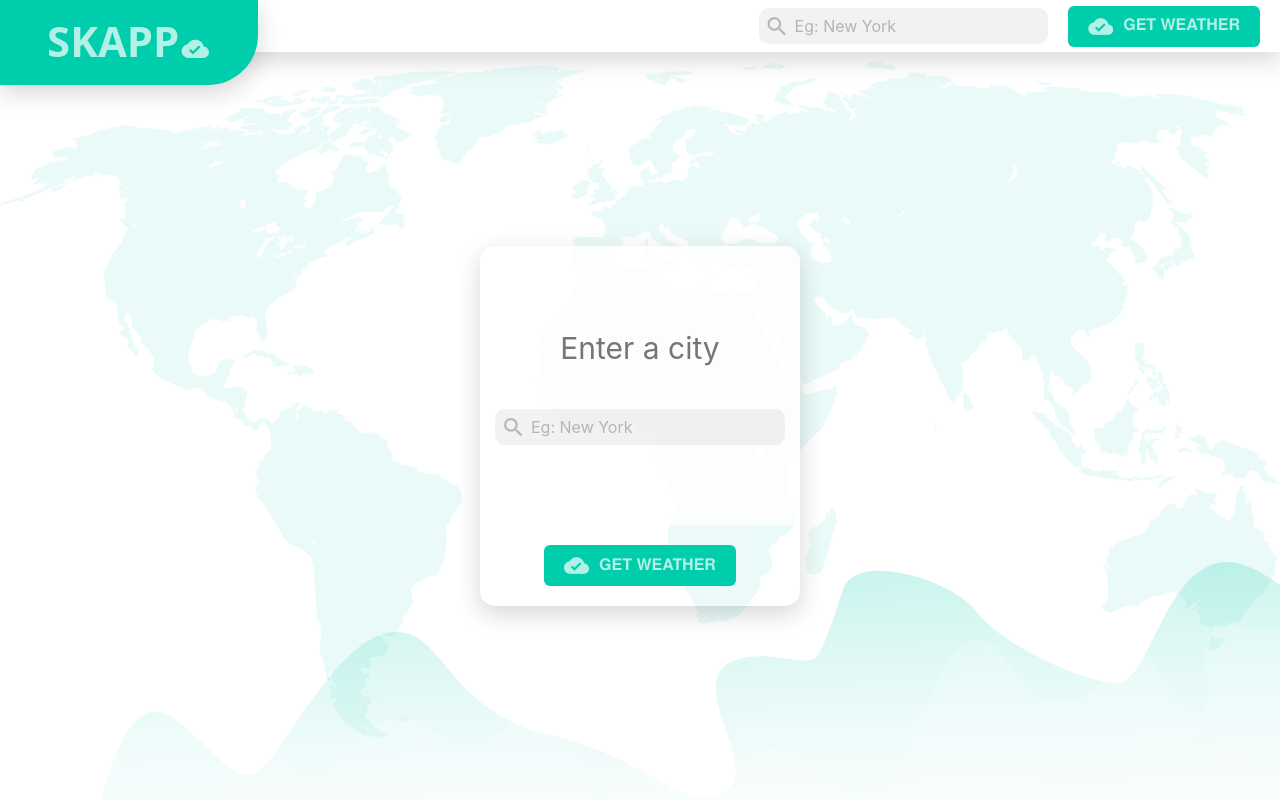
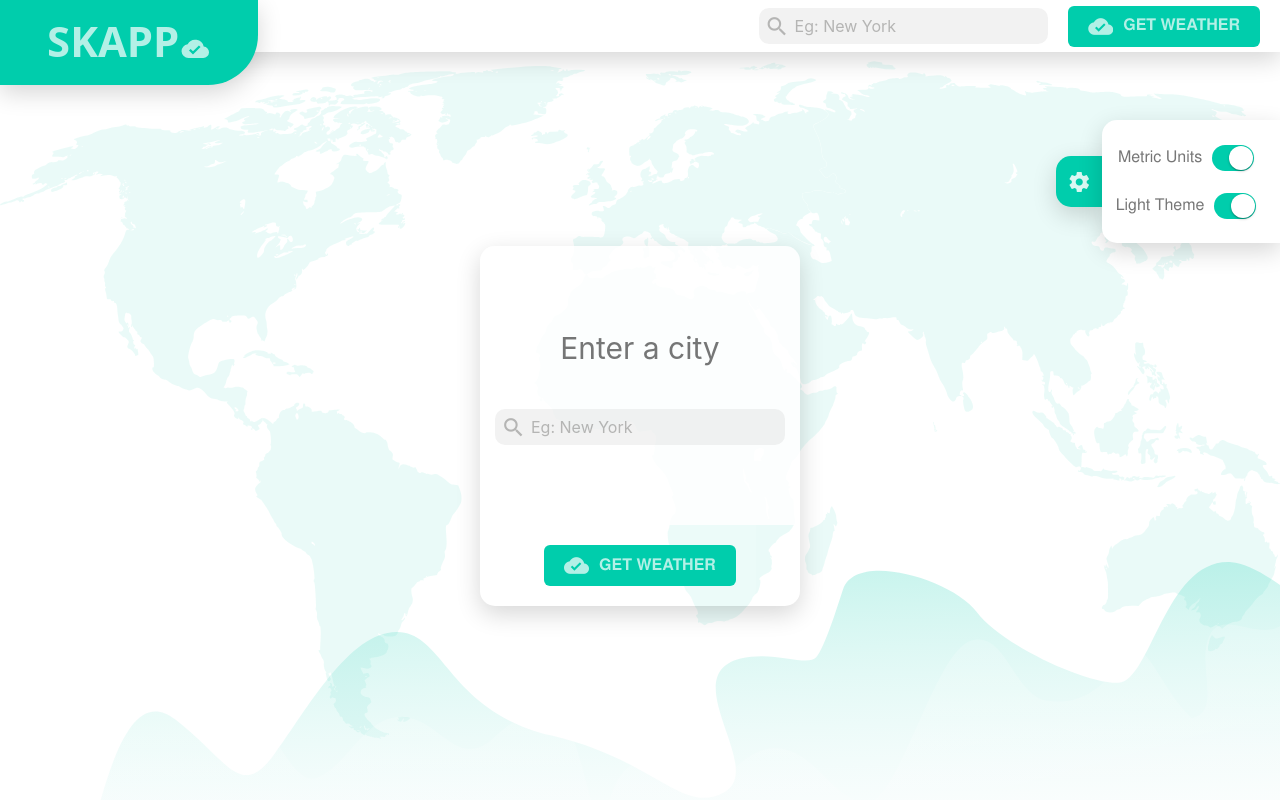
Before and after one commit to ccastanedag/SKAPP, a React (Create React App) app: page / in a window 1280 px wide. Built offline with nearby package versions, Linux system fonts and the light colour scheme.

Commit message:
Implements the rendering of the SkappSettingsWidget component

```diff
--- a/public/index.html
+++ b/public/index.html
@@ -11,10 +11,9 @@
 />
 <link href="https://fonts.googleapis.com/icon?family=Material+Icons"
       rel="stylesheet">
-    <meta
-      name="viewport"
-      content="width=device-width, initial-scale=1, shrink-to-fit=no"
-    />
+
+    <meta name="viewport" content="user-scalable=no, width=device-width, initial-scale=1.0" />
+<meta name="apple-mobile-web-app-capable" content="yes" />
     <meta name="theme-color" content="#000000" />
     <!--
       manifest.json provides metadata used when your web app is installed on a
--- a/src/App.js
+++ b/src/App.js
@@ -7,22 +7,36 @@ import SkappForecast from './components/SkappForecast/SkappForecast';
 import { BrowserRouter as Router, Route, Switch } from 'react-router-dom';
 import SkappError404 from './components/SkappError404/SkappError404';
 import SkappDetail from './components/SkappDetail/SkappDetail';
+import SettingsContext from './utils/SkappContexts';
 
 class App extends Component {
-  citySubmit = (city) => {
-    alert(city);// Here will go the Fetch call to OpenWeather API
+
+  state = {
+    metric: true, // False means Imperial Units
+    light: true // False means Dark Theme
   }
+
+  updateSettings = (option) => {
+    this.setState((prevState) => {
+      return {
+        [option]: !prevState[option]
+      }
+    });
+  }
+
   render() {
     return (
       <Router>
         <div className={styles.background}>
-           <SkappBar citySubmit={this.citySubmit} />
+          <SettingsContext.Provider value={{ settings: this.state, updateSettings: this.updateSettings }}>
+            <Route path='/' component={SkappBar} />
             <Switch>
-             <Route exact path='/' component={SkappHome}/>
+              <Route exact path='/' component={SkappHome} />
               <Route exact path='/forecast' component={SkappForecast} />
               <Route path='/details' component={SkappDetail} />
               <Route component={SkappError404} />
             </Switch>
+          </SettingsContext.Provider>
         </div>
       </Router>
     );
--- a/src/components/SkappBar/SkappBar.js
+++ b/src/components/SkappBar/SkappBar.js
@@ -1,16 +1,12 @@
-import React, { Component } from 'react';
-import styles from './SkappBar.module.scss';
-import SkappLogo from '../../images/SkappLogo.svg';
-import SkappSearchInput from '../SkappSearchInput/SkappSearchInput';
-import SkappButton from '../SkappButton/SkappButton';
-import PropTypes from 'prop-types';
-import { Link } from 'react-router-dom';
+import React, { Component } from 'react'
+import styles from './SkappBar.module.scss'
+import SkappLogo from '../../images/SkappLogo.svg'
+import SkappSearchInput from '../SkappSearchInput/SkappSearchInput'
+import SkappButton from '../SkappButton/SkappButton'
+import { Link } from 'react-router-dom'
+import SkappSettingsWidget from '../SkappSettingsWidget/SkappSettingsWidget'
 
 class SkappBar extends Component {
-  static propTypes = {
-    citySubmit: PropTypes.func.isRequired
-  }
-
   state = {
     cityName: ''
   }
@@ -46,8 +42,8 @@ class SkappBar extends Component {
             !this.state.cityName &&
             <SkappButton text='GET WEATHER' iconName='cloud_done' />
           }
-
         </form>
+        {this.props.location.pathname === '/' && <SkappSettingsWidget />}
       </div>
     );
   }
--- a/src/components/SkappBar/SkappBar.module.scss
+++ b/src/components/SkappBar/SkappBar.module.scss
@@ -1,6 +1,6 @@
 @import '../Partials/SkappUtils';
 @import '../partials/SkappValues';
-.bar, .logoBox{
+.bar, .logoBox {
   transition: cubic-bezier(.39,-0.07,.47,1.05) all 1s;
 }
 .bar {
--- /dev/null
+++ b/src/components/SkappSettingsWidget/SkappSettingsWidget.js
@@ -0,0 +1,97 @@
+import React, { Component } from 'react'
+import PropTypes from 'prop-types'
+import styles from './SkappSettingsWidget.module.scss'
+import Switch from '@material-ui/core/Switch'
+import SettingsContext from '../../utils/SkappContexts'
+import { Icon } from '@material-ui/core'
+import { withStyles } from '@material-ui/core'
+import purple from '@material-ui/core/colors/purple';
+
+const switchesStyles = theme => ({
+  iOSSwitchBase: {
+    '&$iOSChecked': {
+      color: theme.palette.common.white,
+      '& + $iOSBar': {
+        backgroundColor: '#00CDAC',
+      },
+    },
+    transition: theme.transitions.create('transform', {
+      duration: theme.transitions.duration.shortest,
+      easing: theme.transitions.easing.sharp,
+    }),
+  },
+  iOSChecked: {
+    transform: 'translateX(15px)',
+    '& + $iOSBar': {
+      opacity: 1,
+      border: 'none',
+    },
+  },
+  iOSBar: {
+    borderRadius: 13,
+    width: 42,
+    height: 26,
+    marginTop: -13,
+    marginLeft: -21,
+    border: 'solid 1px',
+    borderColor: '#DDDBD7',
+    backgroundColor: '#DDDBD7',
+    opacity: 1,
+    transition: theme.transitions.create(['background-color', 'border']),
+  },
+  iOSIcon: {
+    width: 24,
+    height: 24,
+  },
+  iOSIconChecked: {
+    boxShadow: theme.shadows[1],
+  },
+});
+
+export class SkappSettingsWidget extends Component {
+  static contextType = SettingsContext;
+  render() {
+    const { classes } = this.props;
+    return (
+      <div className={styles.widgetContainer}>
+        <div className={styles.settingsBox}>
+          <div className={styles.units}>
+            <p>Metric Units</p>
+            <Switch
+              checked={this.context.settings.metric}
+              onChange={(event) => this.context.updateSettings(event.target.value)}
+              value="metric"
+              classes={{
+                switchBase: classes.iOSSwitchBase,
+                bar: classes.iOSBar,
+                icon: classes.iOSIcon,
+                iconChecked: classes.iOSIconChecked,
+                checked: classes.iOSChecked,
+              }}
+            />
+          </div>
+          <div className={styles.theme}>
+            <p>Light Theme</p>
+            <Switch
+              checked={this.context.settings.light}
+              onChange={(event) => this.context.updateSettings(event.target.value)}
+              value="light"
+              classes={{
+                switchBase: classes.iOSSwitchBase,
+                bar: classes.iOSBar,
+                icon: classes.iOSIcon,
+                iconChecked: classes.iOSIconChecked,
+                checked: classes.iOSChecked,
+              }}
+            />
+          </div>
+        </div>
+        <div className={styles.settingsOpener}>
+          <Icon className={styles.icon} style={{ fontSize: 24 }}>settings</Icon>
+        </div>
+      </div>
+    );
+  }
+}
+
+export default withStyles(switchesStyles)(SkappSettingsWidget);
--- /dev/null
+++ b/src/components/SkappSettingsWidget/SkappSettingsWidget.module.scss
@@ -0,0 +1,52 @@
+@import '../Partials/SkappUtils';
+@import '../partials/SkappValues';
+
+.widgetContainer{
+  position: absolute;
+  top:80px;
+  right:0;
+  display:flex;
+  flex-direction: row-reverse;
+  align-items: center;
+  @media screen and (min-width:$break-medium){
+    top:120px;
+  }
+}
+
+.settingsBox{
+  @include SkappRadius(15px,0px,0px,15px);
+  @include SkappShadow();
+  background-color: white;
+  padding:0.85em;
+  display:flex;
+  flex-direction: column;
+  align-items: center;
+}
+
+.settingsOpener{
+  @include SkappRadius(15px,0px,0px,15px);
+  @include SkappShadow();
+  background-color: $primary-color;
+  padding:0.85em;
+  display:flex;
+  justify-content: center;
+  width:20%;
+}
+
+.icon {
+  color: $white-transparent-opaque;
+}
+
+.units, .theme {
+  display:flex;
+  align-items: center;
+}
+
+p{
+  margin:0;
+  padding:0;
+  font-family: 'NimbusSanL';
+  font-weight:100;
+  font-style:normal;
+  color: $grey-transparent-opaque;
+}
--- a/src/index.css
+++ b/src/index.css
@@ -21,3 +21,11 @@ html,body, #root{
   display:flex;
   flex-direction: column;
 }
+
+body {
+  overflow-x: hidden;
+  width: 100%;
+  -webkit-box-sizing: border-box;
+     -moz-box-sizing: border-box;
+          box-sizing: border-box;
+}
--- /dev/null
+++ b/src/utils/SkappContexts.js
@@ -0,0 +1,11 @@
+import React from 'react';
+const SettingsContext = React.createContext({
+  settings: {
+    metric: true, // False means Imperial Units
+    light: true // False means Dark Theme
+  },
+  updateSettings: () => console.warn('There was an error loading the Settings Context')
+}
+);
+
+export default SettingsContext;
--- a/src/utils/api.js
+++ b/src/utils/api.js
@@ -41,7 +41,6 @@ const getForecastFormatted = (object) => {
       description: filteredForecast.weather[0].description
     });
   });
-  console.log(formatted);
   return formatted;
 }
 
```
Lines whose indentation alone changed are shown as unchanged.
